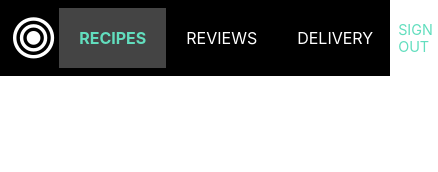
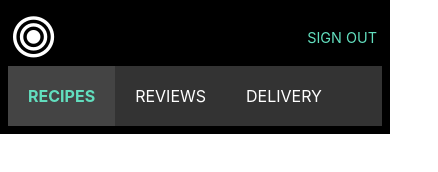
Before and after one commit to amyjiangsu1/web_frontend_amy, a plain HTML site: page wk2_assignment/index.html in a window 390 px wide. Shown: the whole page, 438 px wide, since content can reach past the window. Drawn offline with Linux system fonts and the light colour scheme.

Commit message:
Week 2 assignment

```diff
--- a/wk2_assignment/css/nav_new.css
+++ b/wk2_assignment/css/nav_new.css
@@ -3,8 +3,8 @@ body {
 }
 
 a {
-  font-family: -apple-system, BlinkMacSystemFont, 'Segoe UI', Roboto, Helvetica,
-    Arial, sans-serif, 'Apple Color Emoji', 'Segoe UI Emoji', 'Segoe UI Symbol';
+  font-family: -apple-system, BlinkMacSystemFont, "Segoe UI", Roboto, Helvetica,
+    Arial, sans-serif, "Apple Color Emoji", "Segoe UI Emoji", "Segoe UI Symbol";
   color: white;
   text-transform: uppercase;
   text-decoration: none;
@@ -48,3 +48,14 @@ a:hover {
   font-weight: bold;
   background: #444;
 }
+
+@media (max-width: 600px) {
+  header {
+    flex-wrap: wrap;
+  }
+  nav {
+    order: 1;
+    background: #333;
+    width: 100%;
+  }
+}
```
Also changed, not shown: index.html (added, +6 -0 lines).
